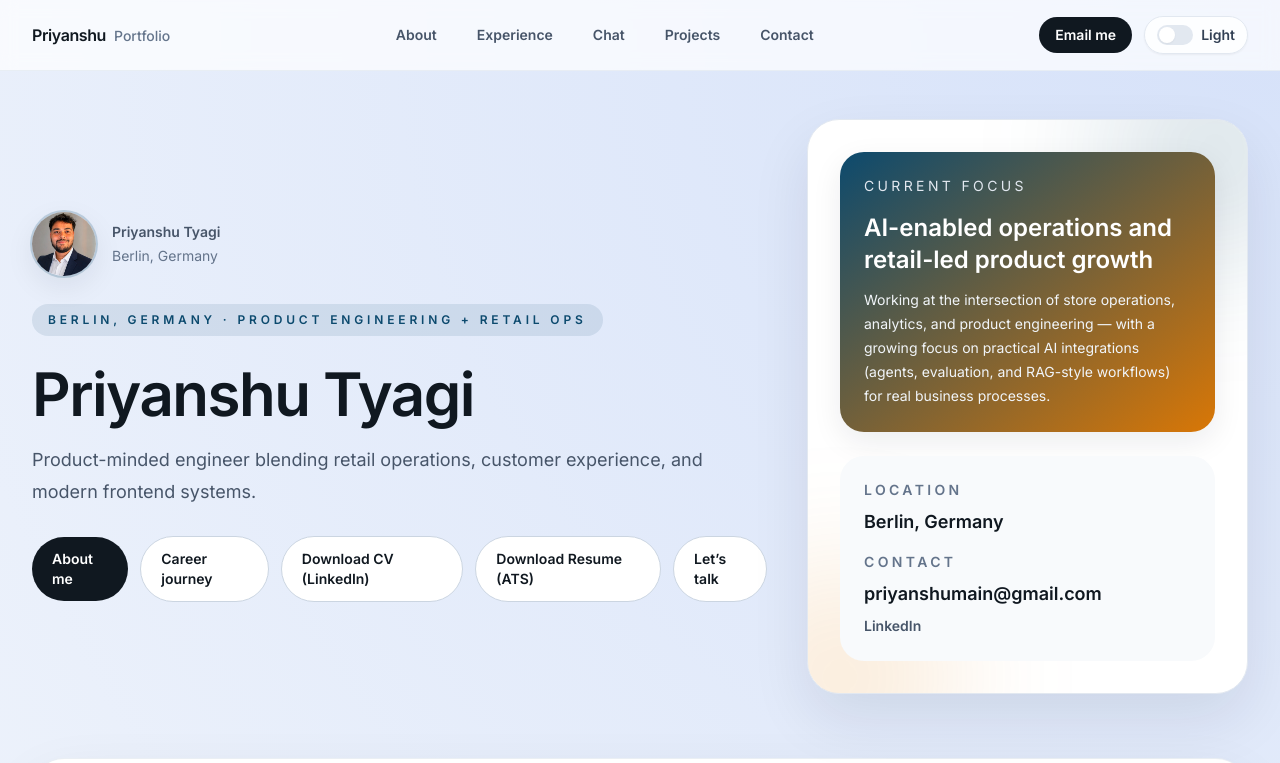
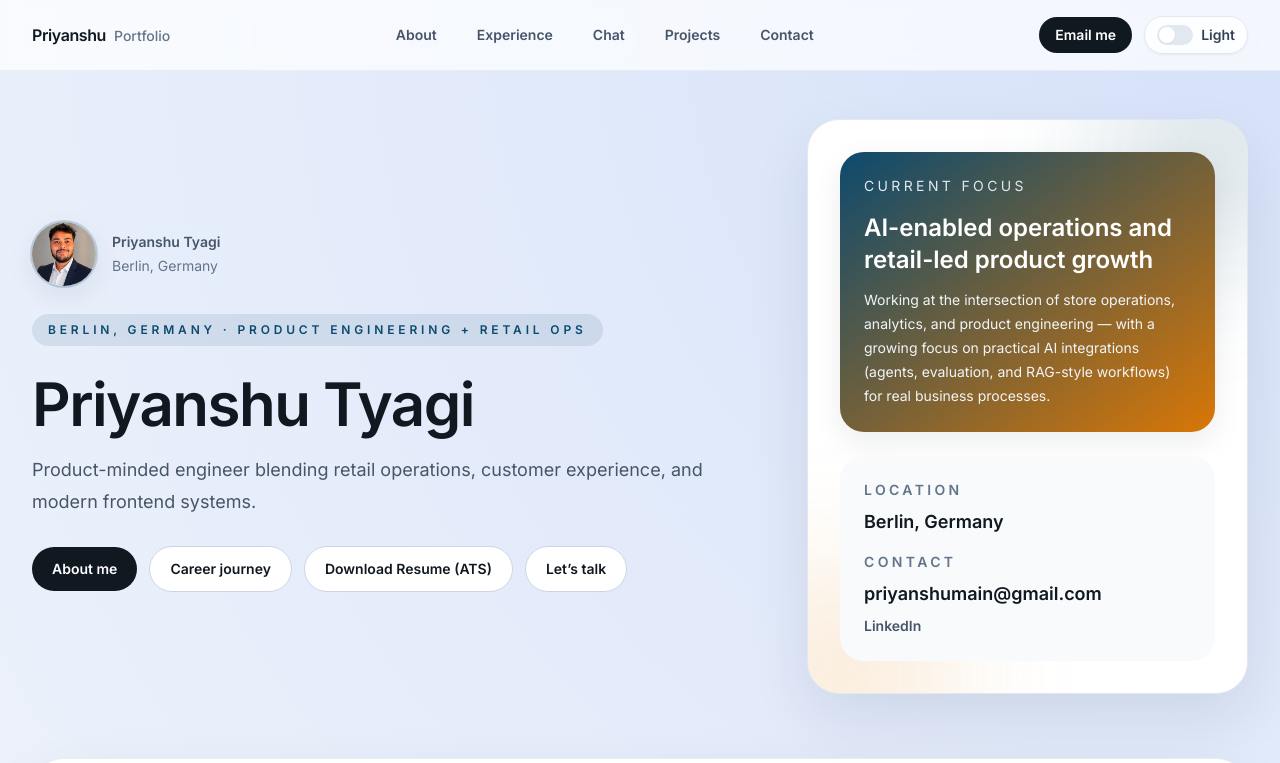
Before and after one commit to priyanshugithub/portfolio_site, a Next.js app: page / in a window 1280 px wide. Shown: the top 763 px of the page. Built offline with nearby package versions, Linux system fonts and the light colour scheme.

Commit message:
chore: remove LinkedIn CV download

```diff
--- a/app/page.tsx
+++ b/app/page.tsx
@@ -45,9 +45,6 @@ export default function Home() {
               </ButtonLink>
               <ButtonLink href="#experience" variant="secondary">
                 Career journey
-              </ButtonLink>
-              <ButtonLink href="/Profile.pdf" variant="secondary" target="_blank" download>
-                Download CV (LinkedIn)
               </ButtonLink>
               <ButtonLink href="/Priyanshu_Tyagi_Resume.pdf" variant="secondary" target="_blank" download>
                 Download Resume (ATS)
```
